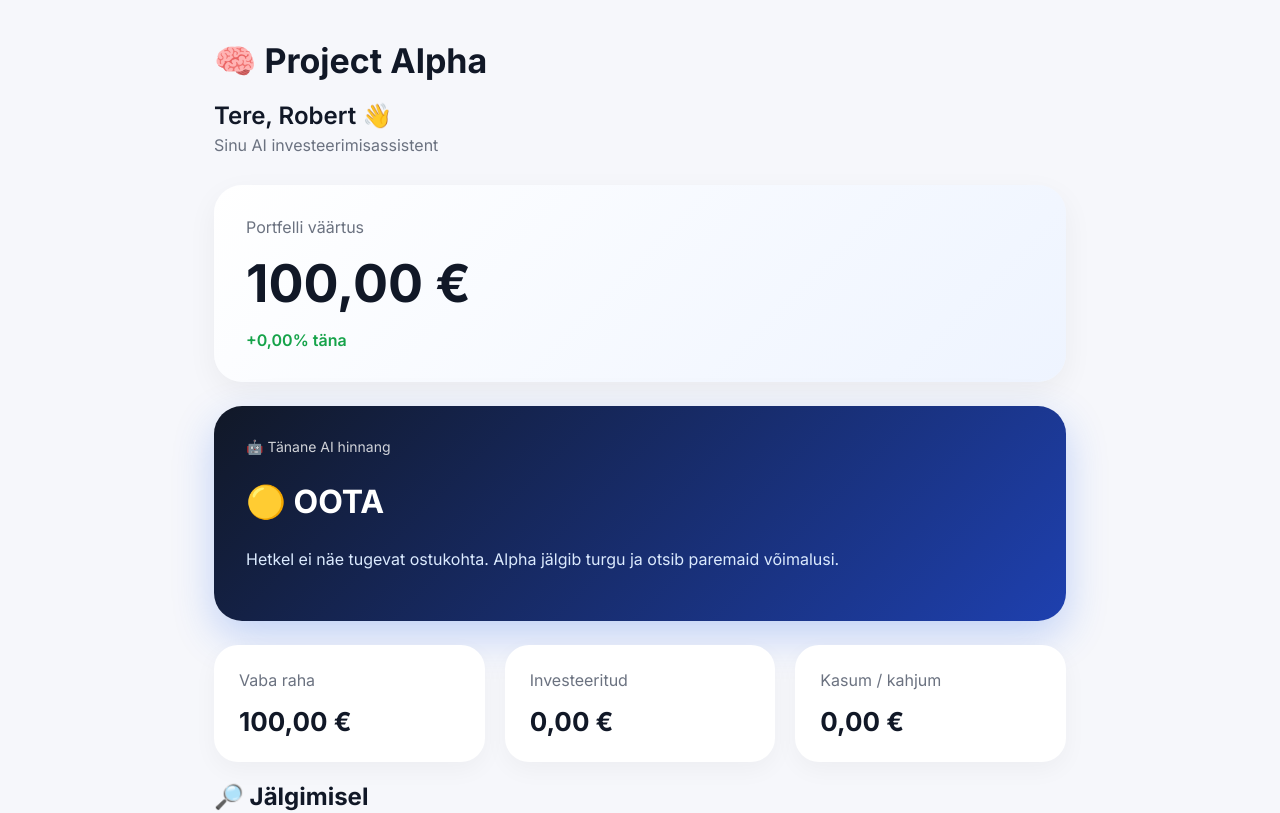
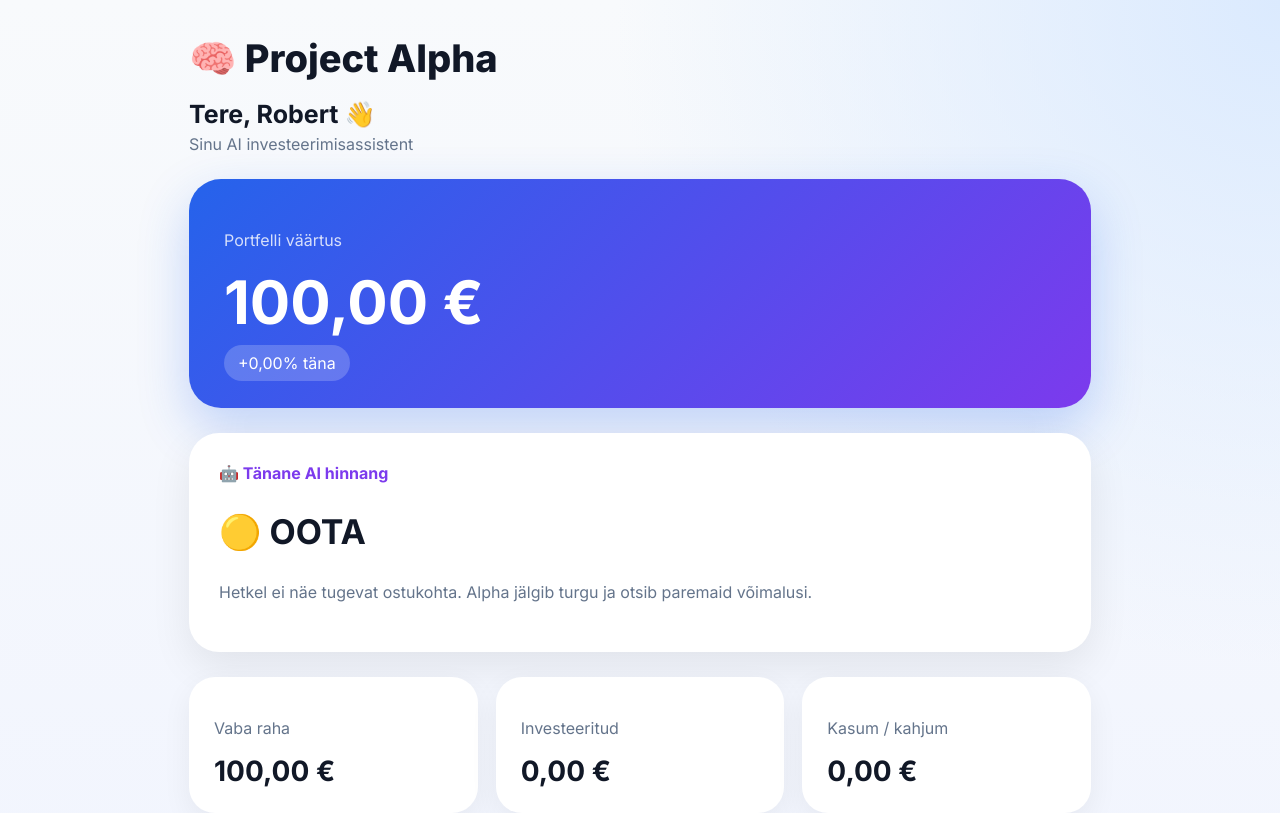
Before and after one commit to rops98/project-alpha, a Next.js app: page / in a window 1280 px wide. Shown: the top 813 px of the page. Built offline with nearby package versions, Linux system fonts and the light colour scheme.

Commit message:
Upgrade Revolut style UI

```diff
--- a/app/globals.css
+++ b/app/globals.css
@@ -1,13 +1,16 @@
-@import url('https://fonts.googleapis.com/css2?family=Inter:wght@400;500;600;700&display=swap');
+@import url('https://fonts.googleapis.com/css2?family=Inter:wght@400;500;600;700;800&display=swap');
+
 
 :root {
-  --background: #f6f7fb;
-  --card: #ffffff;
+  --bg: #f3f6ff;
+  --card: rgba(255,255,255,0.85);
   --text: #111827;
-  --muted: #6b7280;
-  --primary: #2563eb;
+  --muted: #64748b;
+
+  --blue: #2563eb;
+  --purple: #7c3aed;
   --green: #16a34a;
-  --yellow: #ca8a04;
+  --yellow: #eab308;
 }
 
 
@@ -17,125 +20,178 @@
 
 
 body {
-  margin: 0;
-  background: var(--background);
-  color: var(--text);
-  font-family: Aptos, Inter, "Segoe UI", sans-serif;
+
+  margin:0;
+
+  background:
+  radial-gradient(
+    circle at top right,
+    #dbeafe,
+    transparent 35%
+  ),
+  linear-gradient(
+    180deg,
+    #f8fafc,
+    #eef2ff
+  );
+
+  font-family:
+  Aptos,
+  Inter,
+  "Segoe UI",
+  sans-serif;
+
+  color:var(--text);
+
 }
 
 
+
 .container {
-  max-width: 900px;
-  margin: 0 auto;
-  padding: 40px 24px;
+
+  max-width:950px;
+
+  margin:auto;
+
+  padding:35px 24px;
+
 }
+
 
 
 /* HEADER */
 
 .header {
-  margin-bottom: 30px;
+
+  margin-bottom:25px;
+
 }
 
 
 .header h1 {
-  font-size: 34px;
-  margin: 0;
-  font-weight: 700;
+
+  font-size:38px;
+
+  margin:0;
+
+  font-weight:800;
+
 }
 
 
 .header p {
-  font-size: 24px;
-  margin: 20px 0 5px;
-  font-weight: 600;
+
+  font-size:25px;
+
+  margin:18px 0 5px;
+
+  font-weight:700;
+
 }
 
 
 .header span {
-  color: var(--muted);
+
+  color:var(--muted);
+
 }
+
 
 
 /* PORTFOLIO */
 
+
 .portfolio {
 
-  background: linear-gradient(
+  background:
+  linear-gradient(
     135deg,
-    #ffffff,
-    #eef4ff
+    #2563eb,
+    #7c3aed
   );
 
-  border-radius: 28px;
-  padding: 32px;
-  margin-bottom: 24px;
+  color:white;
+
+  padding:35px;
+
+  border-radius:32px;
 
   box-shadow:
-  0 10px 30px rgba(0,0,0,0.05);
+  0 20px 50px rgba(37,99,235,.25);
 
 }
 
 
 .portfolio p {
-  color: var(--muted);
-  margin: 0;
+
+  opacity:.8;
+
 }
 
 
 .portfolio h1 {
-  font-size: 52px;
-  margin: 15px 0;
+
+  font-size:60px;
+
+  margin:15px 0;
+
 }
 
 
 .portfolio span {
-  color: var(--green);
-  font-weight: 600;
+
+  background:
+  rgba(255,255,255,.2);
+
+  padding:8px 14px;
+
+  border-radius:20px;
+
 }
 
 
 
-/* AI CARD */
+/* AI */
 
 
 .ai-card {
 
-  background:
-  linear-gradient(
-    135deg,
-    #111827,
-    #1e40af
-  );
+  margin-top:25px;
 
-  color:white;
+  background:white;
 
-  padding:32px;
+  padding:30px;
 
-  border-radius:28px;
-
-  margin-bottom:24px;
+  border-radius:30px;
 
   box-shadow:
-  0 15px 40px rgba(37,99,235,0.25);
+  0 15px 40px rgba(0,0,0,.08);
+
+}
+
+
+.ai-title {
+
+  color:var(--purple);
+
+  font-weight:700;
 
 }
 
 
 .ai-card h2 {
-  font-size:32px;
+
+  font-size:34px;
+
 }
 
 
 .ai-card p {
-  color:#dbeafe;
+
+  color:var(--muted);
+
   line-height:1.6;
-}
 
-
-.ai-title {
-  opacity:0.8;
-  font-size:14px;
 }
 
 
@@ -150,21 +206,24 @@ body {
 grid-template-columns:
 repeat(auto-fit,minmax(220px,1fr));
 
-  gap:20px;
+gap:18px;
+
+margin-top:25px;
 
 }
 
 
+
 .stats div {
 
-  background:var(--card);
+background:white;
 
 padding:25px;
 
-  border-radius:24px;
+border-radius:26px;
 
 box-shadow:
-  0 8px 25px rgba(0,0,0,0.04);
+0 10px 30px rgba(0,0,0,.06);
 
 }
 
@@ -173,14 +232,32 @@ body {
 
 color:var(--muted);
 
-  margin-top:0;
-
 }
 
 
 .stats b {
 
-  font-size:26px;
+font-size:28px;
+
+}
+
+
+
+/* CARDS */
+
+
+.card {
+
+background:white;
+
+padding:28px;
+
+border-radius:28px;
+
+margin-top:25px;
+
+box-shadow:
+0 10px 30px rgba(0,0,0,.06);
 
 }
 
@@ -190,23 +267,16 @@ body {
 
 @media(max-width:600px){
 
-.container {
+.container{
 
-padding:24px 16px;
+padding:20px 15px;
 
 }
 
 
-.portfolio h1 {
+.portfolio h1{
 
-font-size:42px;
-
-}
-
-
-.header h1 {
-
-font-size:28px;
+font-size:45px;
 
 }
 
```
Lines whose indentation alone changed are shown as unchanged.
